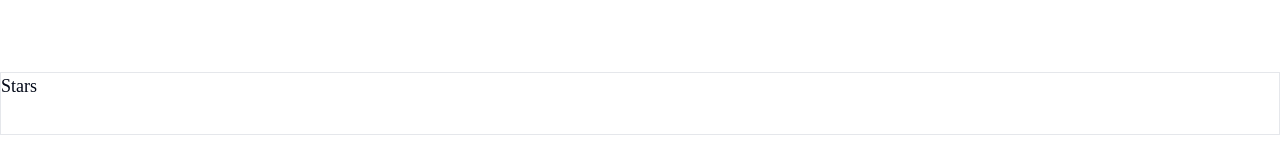
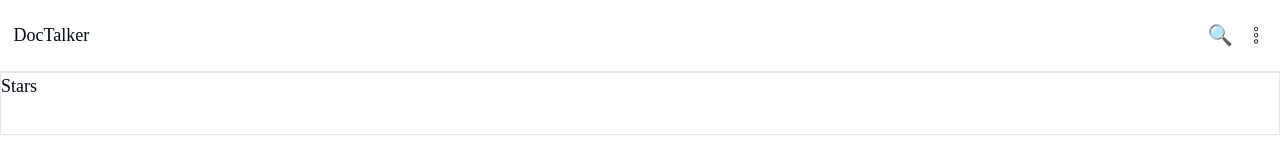
Before and after one commit to Peter3Khalil/DocTalkerTest, a Next.js app: page / in a window 1280 px wide. Shown: the top 142 px of the page. Built offline with nearby package versions, Linux system fonts and the light colour scheme.

Commit message:
Refactor header

```diff
--- a/src/components/Header.jsx
+++ b/src/components/Header.jsx
@@ -1,29 +1,16 @@
 import React, { useEffect, useState } from "react"
 import { CiMenuKebab } from "react-icons/ci"
 const Header = () => {
-  const [visible, setVisible] = useState(false)
-  const [scrollPos, setScrollPos] = useState(0)
-  const handleScroll = () => {
-    const position = window.scrollY
-    setScrollPos(position)
-    setVisible(scrollPos > position)
-  }
-  useEffect(() => {
-    window.addEventListener("scroll", handleScroll)
-    return () => {
-      window.removeEventListener("scroll", handleScroll)
-    }
-  }, [scrollPos])
   return (
     <header
-      className={`sticky top-0 z-10 flex h-16 w-full shrink-0 items-center justify-between border-b-4 bg-background px-3 transition-transform duration-300 ease-in-out ${
-        visible ? "translate-y-0" : "translate-y-[-100%]"
-      }`}
+      className={`flex h-16 w-full shrink-0 items-center justify-between border-b bg-background px-3`}
     >
-      <h1>DocTaker</h1>
+      <h1>DocTalker</h1>
       <div className="flex gap-3">
         <button className="text-lg">🔍</button>
-        <button className="text-lg"><CiMenuKebab/></button>
+        <button className="text-lg">
+          <CiMenuKebab />
+        </button>
       </div>
     </header>
   )
--- a/src/pages/index.jsx
+++ b/src/pages/index.jsx
@@ -6,9 +6,8 @@ import Header from "../components/Header"
 const Home = () => {
   return (
     <div className="relative flex h-full w-full flex-col bg-background text-foreground">
-      <Header/>
-      <main className="flex h-full w-full flex-col">
-        <div className="h-14 w-full shrink-0 border">Stars</div>
+      <Header />
+      <main className="h-full w-full overflow-auto">
         <Chats />
       </main>
       <button className="fixed bottom-4 right-4 text-4xl">
@@ -19,11 +18,14 @@ const Home = () => {
 }
 const Chats = ({ chats }) => {
   return (
-    <ul className="h-full w-full">
+    <div className="h-full w-full">
+      <div className="h-14 w-full shrink-0 border">Stars</div>
+      <ul className="w-full">
       {Array.from({ length: 20 }).map((item) => (
         <ChatItem />
       ))}
-    </ul>
+      </ul>
+    </div>
   )
 }
 const ChatItem = ({ chat }) => {
```
